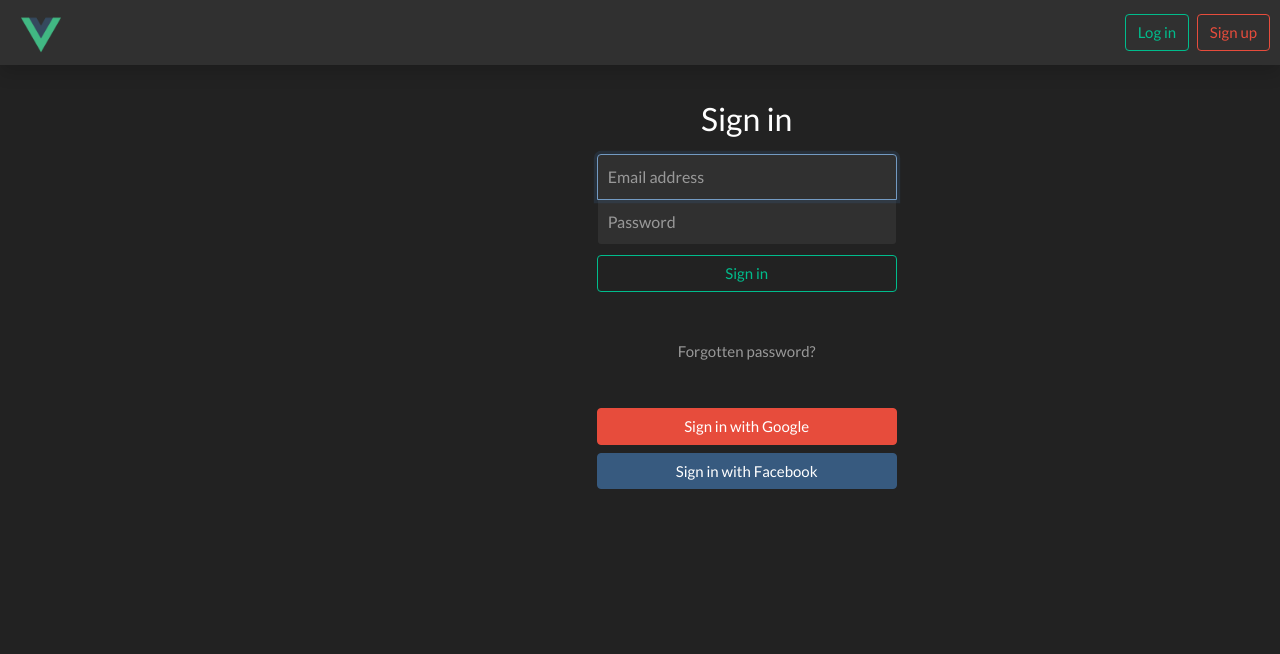
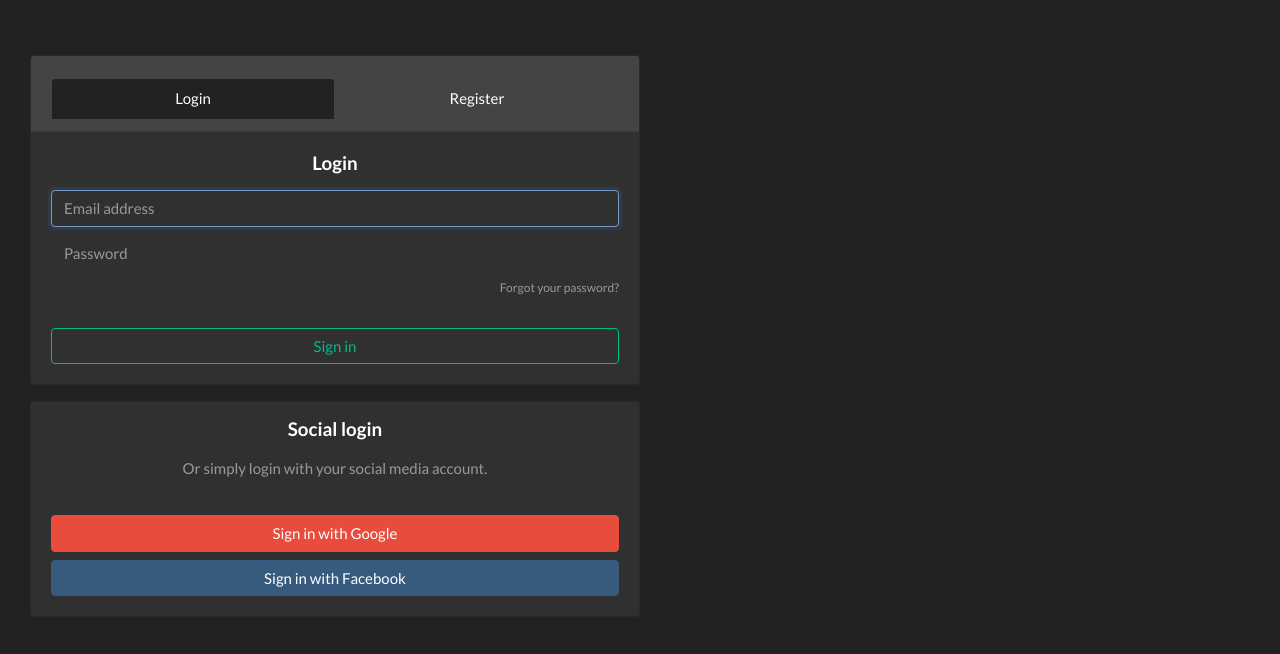
Before and after one commit to avilqu/public-app, a Vue app: page /login in a window 1280 px wide. Shown: the top 654 px of the page. Built offline with nearby package versions, Linux system fonts and the light colour scheme; what vue-cookies would draw is missing.

Commit message:
refactored auth/oauth flow and login into Login component

```diff
--- a/package.json
+++ b/package.json
@@ -13,12 +13,12 @@
         "bootstrap": "^4.5.2",
         "vue": "^2.6.12",
         "vue-cookies": "^1.7.4",
-        "vue-router": "^3.4.3",
+        "vue-router": "^3.4.5",
         "vuex": "^3.5.1"
     },
     "devDependencies": {
         "@popperjs/core": "",
-        "@vue/cli-service": "^4.5.4",
+        "@vue/cli-service": "^4.5.6",
         "eslint": "^7.10.0",
         "eslint-plugin-vue": "^7.0.0",
         "jquery": "^3.5.1",
--- a/src/App.vue
+++ b/src/App.vue
@@ -1,12 +1,16 @@
 <template>
     <div class="container-fluid">
-        <div class="row" id="__main-row">
+        <div class="row" v-if="user" id="__main-row">
             <app-header :user="user"></app-header>
-            <app-menu v-if="user" :user="user"></app-menu>
+            <app-menu :user="user"></app-menu>
             <main class="col-md-9 ml-sm-auto col-lg-10 px-4">
                 <app-alerts></app-alerts>
                 <router-view :user="user"></router-view>
             </main>
+        </div>
+        <div v-else>
+            <app-alerts></app-alerts>
+            <router-view :user="user"></router-view>
         </div>
     </div>
 </template>
@@ -30,7 +34,6 @@ export default {
     components: {
         'app-header': Header,
         'app-alerts': Alerts,
-        // 'app-login': Login,
         'app-menu': Menu
         // 'app-user-password': UserPassword
     },
--- a/src/components/Header.vue
+++ b/src/components/Header.vue
@@ -68,6 +68,7 @@ export default {
     methods: {
         async logout() {
             await auth.logout();
+            this.$router.push('/login');
         }
     }
 };
--- a/src/components/Home.vue
+++ b/src/components/Home.vue
@@ -9,16 +9,11 @@
 import { auth } from './../services/auth.js';
 export default {
     props: {
-        user: {},
-        auth: Boolean,
-        verify: Boolean
+        user: {}
     },
-    async created() {
-        // if (this.$route.path == '/auth') auth.auth();
-        if (this.auth) auth.auth();
-        if (this.verify) {
-            auth.verify(this.$route.params.id, this.$route.params.token);
-        }
+
+    created() {
+        if (!this.user) this.$router.push('/login');
     }
 };
 </script>
--- a/src/components/Login.vue
+++ b/src/components/Login.vue
@@ -1,19 +1,65 @@
 <template>
-    <div class="col-sm-12 text-center">
-        <form class="form-signin text-center">
+    <div class="col-sm-12">
+        <div class="card w-50 text-center">
+            <div class="card-header">
+                <ul
+                    class="nav nav-tabs nav-justified md-tabs indigo"
+                    role="tablist"
+                >
+                    <!-- Login tab intro -->
+                    <li class="nav-item">
+                        <a
+                            class="nav-link active"
+                            data-toggle="tab"
+                            href="#__login"
+                            role="tab"
+                            aria-controls="__login"
+                            aria-selected="true"
+                            >Login</a
+                        >
+                    </li>
+
+                    <!-- Register tab intro -->
+                    <li class="nav-item">
+                        <a
+                            class="nav-link"
+                            data-toggle="tab"
+                            href="#__register"
+                            role="tab"
+                            aria-controls="__register"
+                            aria-selected="false"
+                            >Register</a
+                        >
+                    </li>
+                </ul>
+            </div>
+            <div class="card-body">
+                <div class="tab-content">
+                    <!-- Login tab -->
+                    <div
+                        class="tab-pane fade show active"
+                        id="__login"
+                        role="tabpanel"
+                    >
                         <div v-if="!showResetForm">
-                <h1 class="h3 mb-3 font-weight-normal">Sign in</h1>
-                <label for="inputEmail" class="sr-only">Email address</label>
+                            <h5 class="card-title mb-3">
+                                <strong>Login</strong>
+                            </h5>
+                            <label for="inputEmail" class="sr-only"
+                                >Email address</label
+                            >
                             <input
                                 type="email"
                                 id="inputEmail"
-                    class="form-control bg-dark text-light"
+                                class="form-control bg-dark text-light mb-2"
                                 placeholder="Email address"
                                 required
                                 autofocus
                                 v-model="credentials.email"
                             />
-                <label for="inputPassword" class="sr-only">Password</label>
+                            <label for="inputPassword" class="sr-only"
+                                >Password</label
+                            >
                             <input
                                 type="password"
                                 id="inputPassword"
@@ -22,28 +68,41 @@
                                 required
                                 v-model="credentials.password"
                             />
+                            <p
+                                class="mt-2 mb-2 text-muted text-right small"
+                                @click="
+                                    showResetForm = true;
+                                    title = 'Reset your password';
+                                "
+                            >
+                                Forgot your password?
+                            </p>
+                            <br />
                             <button
                                 class="btn btn-outline-success btn-block"
                                 @click.prevent="login()"
                             >
                                 Sign in
                             </button>
-                <p class="mt-5 mb-3 text-muted" @click="showResetForm = true">
-                    Forgotten password?
-                </p>
+                            <!-- <p
+                                class="mt-3 mb-3 text-muted"
+                                @click="showResetForm = true"
+                            >
+                                Or create an account
+                            </p> -->
                         </div>
                         <div v-else>
-                <h1 class="h3 mb-3 font-weight-normal">
-                    Send reset link
-                </h1>
-                <p class="mt-5 mb-3 text-muted text-left">
-                    A secure link with instructions to reset your password will
-                    be sent by email.
+                            <h5 class="card-title mb-3">
+                                <strong>Reset your password</strong>
+                            </h5>
+                            <p class="mb-3 text-center text-muted">
+                                Enter your email below. We'll send you a secure
+                                link to reset your password.
                             </p>
                             <input
                                 type="email"
                                 id="emailReset"
-                    class="form-control bg-dark text-light"
+                                class="form-control bg-dark text-light mb-3"
                                 placeholder="Email address"
                                 required
                                 autofocus
@@ -55,12 +114,73 @@
                             >
                                 Send
                             </button>
-                <p class="mt-5 mb-3 text-muted" @click="showResetForm = false">
+                            <p
+                                class="mt-3 mb-3 text-muted"
+                                @click="
+                                    showResetForm = false;
+                                    title = 'Login';
+                                "
+                            >
                                 Back to login
                             </p>
                         </div>
-        </form>
-        <div class="form-signin text-center">
+                    </div>
+
+                    <!-- Register tab -->
+                    <div class="tab-pane fade" id="__register" role="tabpanel">
+                        <h5 class="card-title mb-3">
+                            <strong>Create an account</strong>
+                        </h5>
+                        <label for="inputName" class="sr-only">Name</label>
+                        <input
+                            type="text"
+                            id="userName"
+                            class="form-control bg-dark text-light mb-2"
+                            placeholder="Name"
+                            required
+                            autofocus
+                            v-model="newUser.name"
+                        />
+                        <label for="inputEmail" class="sr-only">Email</label>
+                        <input
+                            type="text"
+                            id="email"
+                            class="form-control bg-dark text-light mb-2"
+                            placeholder="Email address"
+                            required
+                            v-model="newUser.email"
+                        />
+                        <label for="inputPassword" class="sr-only"
+                            >Password</label
+                        >
+                        <input
+                            type="password"
+                            id="password"
+                            class="form-control bg-dark text-light"
+                            placeholder="Password"
+                            required
+                            v-model="newUser.password"
+                        />
+                        <br />
+                        <button
+                            class="btn btn-outline-success btn-block"
+                            @click.prevent="createUser()"
+                        >
+                            Create user
+                        </button>
+                    </div>
+                </div>
+            </div>
+        </div>
+
+        <div class="mt-3 card w-50 text-center">
+            <h5 class="card-title mt-3 mb-3">
+                <strong>Social login</strong>
+            </h5>
+            <p class="mb-3 text-center text-muted">
+                Or simply login with your social media account.
+            </p>
+            <div class="card-body">
                 <button
                     class="btn btn-danger btn-block"
                     @click.prevent="googleLogin()"
@@ -75,6 +195,7 @@
                 </button>
             </div>
         </div>
+    </div>
 </template>
 
 <script>
@@ -85,26 +206,54 @@ export default {
     data: function() {
         return {
             credentials: {},
+            newUser: {},
             showResetForm: false,
             emailReset: ''
         };
     },
+
+    props: {
+        auth: Boolean,
+        verify: Boolean
+    },
+
     methods: {
         async login() {
             const data = await auth.login(this.credentials);
             if (data.status === 'success') this.$router.push('/');
         },
+
+        async createUser() {
+            await userClient.createUser(this.newUser);
+        },
+
         async googleLogin() {
             window.location.href = '/api/login/google';
         },
+
         async facebookLogin() {
             window.location.href = '/api/login/facebook';
         },
+
         async requestResetToken() {
             await userClient.requestResetToken({
                 email: this.emailReset
             });
         }
+    },
+
+    async created() {
+        if (this.auth) {
+            await auth.auth();
+            this.$router.push('/');
+        }
+        if (this.verify) {
+            console.log('verifying user...');
+            auth.verify(this.$route.params.id, this.$route.params.token);
+        }
+        // if (this.$route.params.id && this.$route.params.token) {
+        //     auth.verify(this.$route.params.id, this.$route.params.token);
+        // }
     }
 };
 </script>
--- a/src/services/router.js
+++ b/src/services/router.js
@@ -6,42 +6,48 @@ import Login from './../components/Login.vue';
 import Home from './../components/Home.vue';
 
 export const routes = [
+    // Authentication routes
+    {
+        path: '/login',
+        component: Login
+    },
+
+    {
+        path: '/auth',
+        component: Login,
+        props: { auth: true }
+    },
+
+    {
+        path: '/verify/:id/:token',
+        component: Login,
+        props: { verify: true }
+    },
+
+    // App routes
     {
         path: '/user',
         name: 'userDetails',
         component: UserDetails,
         props: true
     },
+
     {
         path: '/user/list',
         component: UserList
     },
-    {
-        path: '/user/create',
-        component: UserCreate
-    },
+
     {
         path: '/user/:id/password/:token',
         component: UserPassword
     },
-    {
-        path: '/user/:id/verify/:token',
-        component: Home,
-        props: { verify: true }
-    },
+
     {
         path: '/user/:id',
         component: UserDetails
     },
-    {
-        path: '/login',
-        component: Login
-    },
-    {
-        path: '/auth',
-        component: Home,
-        props: { auth: true }
-    },
+
+    // Global routes
     {
         path: '/',
         component: Home
```
Also changed, not shown: src/assets/img/logo-header.png (deleted). Lines whose indentation alone changed are shown as unchanged.
